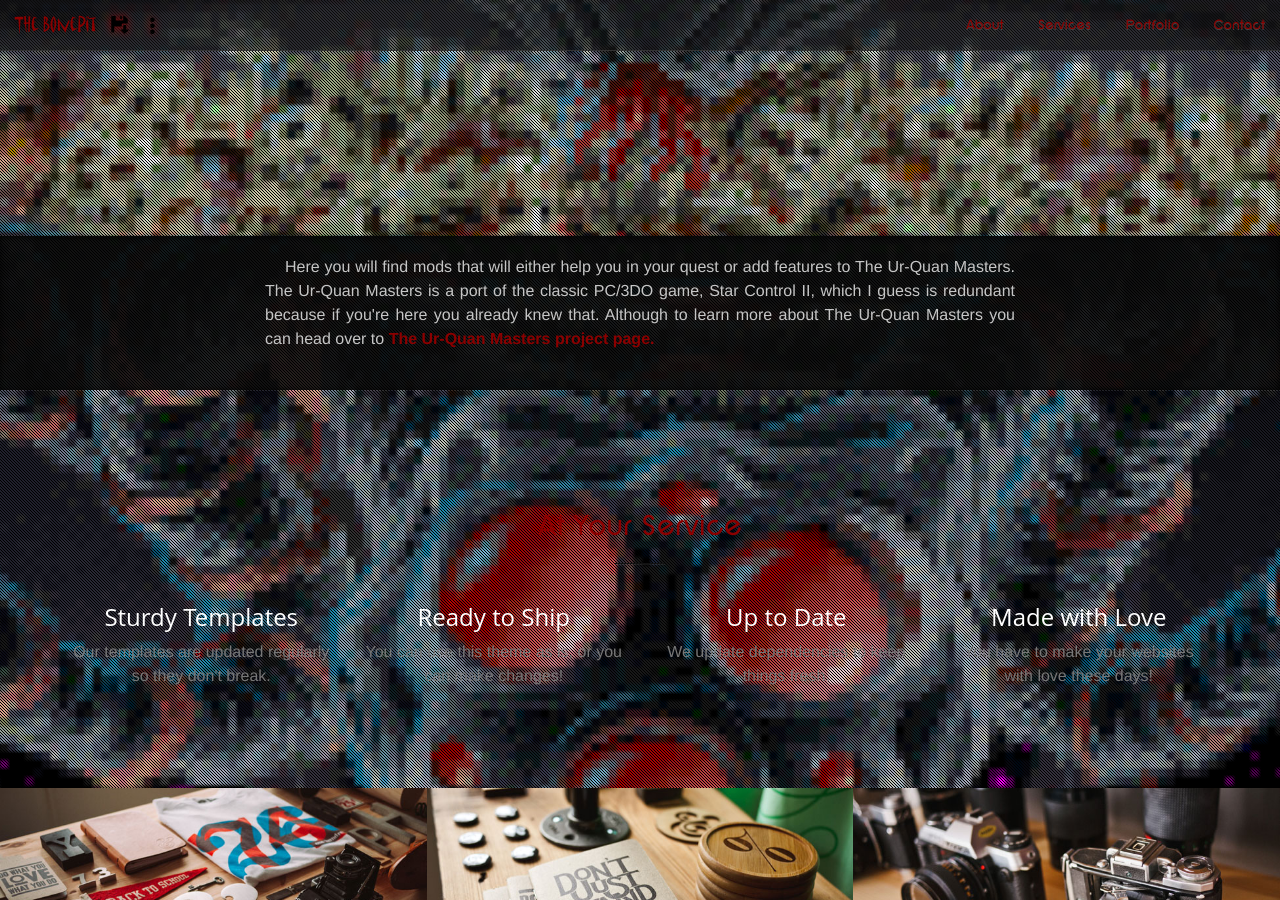
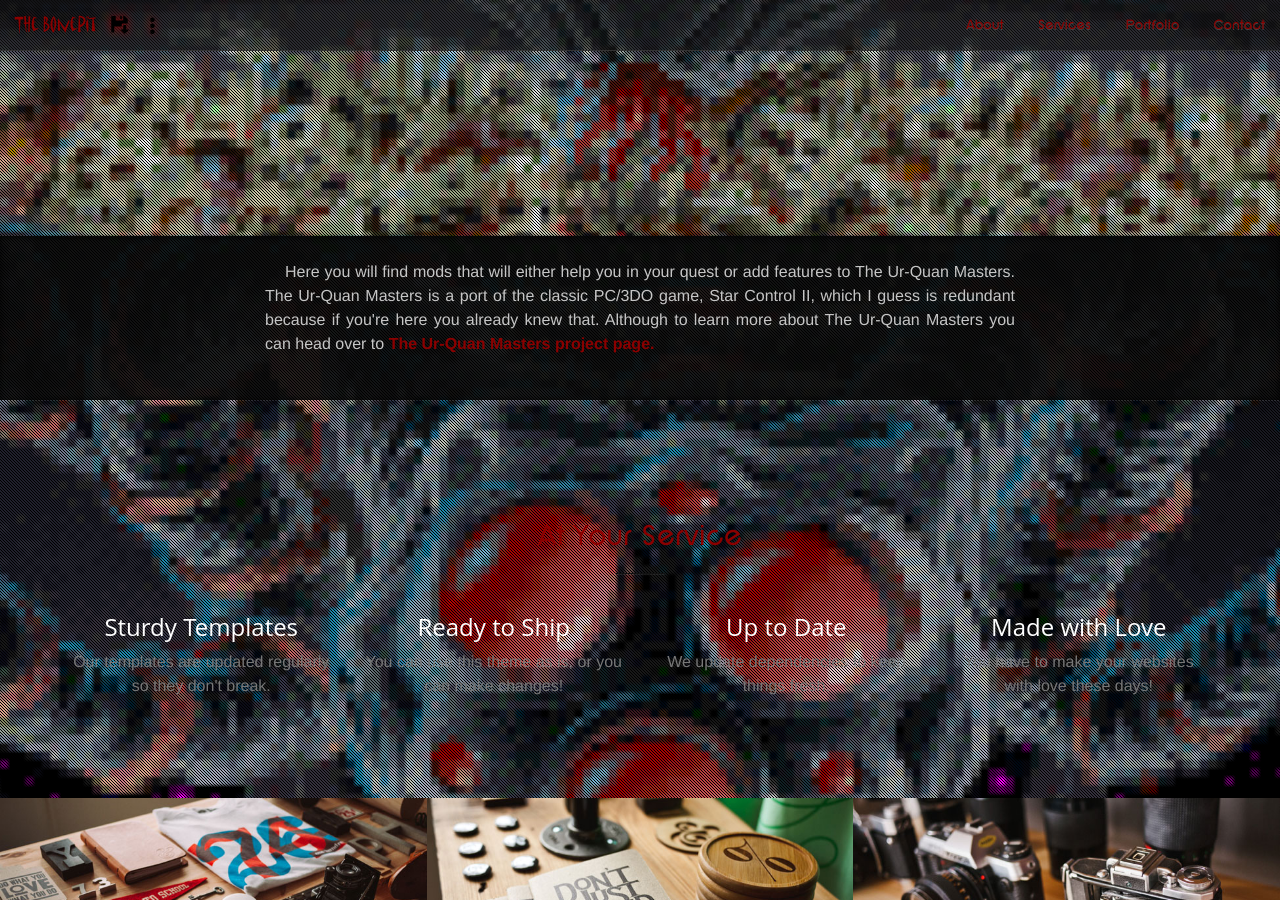
Before and after one commit to Serosis/serosis.github.io, a Jekyll site: the page built from index.html, in a window 1280 px wide and 900 px high, scrolled down 664 px. Built offline with Jekyll 4.4.1, drawn with Linux system fonts in a browser that asks for light colours.

Commit message:
A Large well

```diff
--- a/_includes/call-to-action.html
+++ b/_includes/call-to-action.html
@@ -1,4 +1,4 @@
-	<section class="well" id="about">
+	<section class="well well-lg" id="about">
 		<div class="container">
 			<div class="row">
 				<div class="col-lg-8 col-lg-offset-2 text-center">
```
